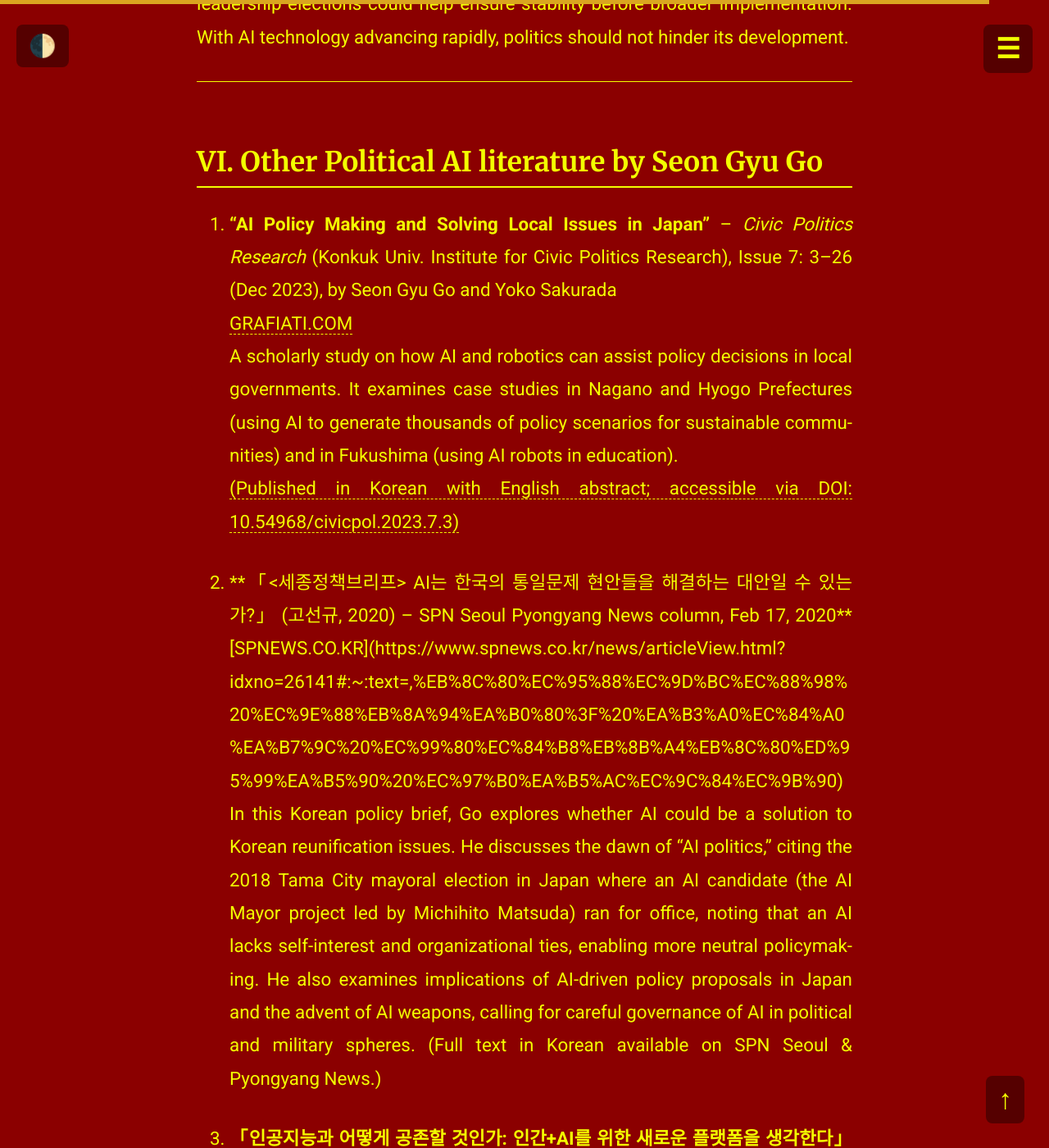
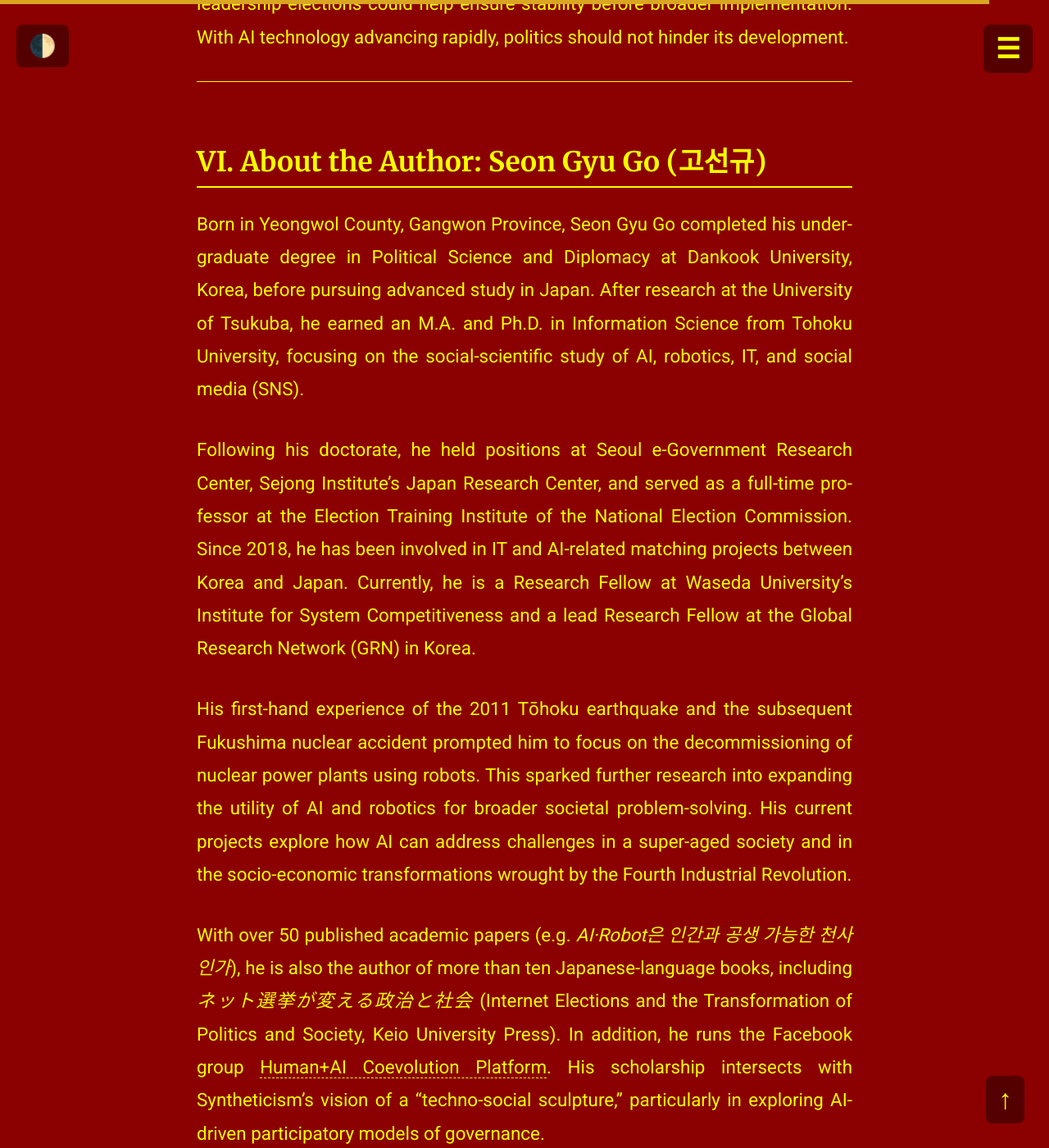
Before and after one commit to ComputerLars/The-Syntheticist-Papers, a Jekyll site: the page built from content/8rmodelingGO.md, in a window 1280 px wide and 1400 px high, scrolled down 30168 px. Shown: the whole window at 82% size. Built offline with Jekyll 4.4.1, drawn with Linux system fonts in a browser that asks for light colours; some of the changed text lies outside the part shown.

Commit message:
Update 8rmodelingGO.md

```diff
--- a/content/8rmodelingGO.md
+++ b/content/8rmodelingGO.md
@@ -39,7 +39,7 @@ The article discusses the democratic potential of the adoption of AI technologie
    - [1. Institutional limits for the adoption of AI parties in Korea](#1-institutional-limits-for-the-adoption-of-ai-parties-in-korea)
    - [2. AI Political parties: possibilities and risks](#2-ai-political-parties-possibilities-and-risks)
 7. [Ⅴ. Conclusion: doing politics with AI for a better democracy](#Ⅴ-conclusion-doing-politics-with-ai-for-a-better-democracy)
-8. [VI. Other Political AI literature by Seon Gyu Go](#vi-other-political-ai-literature-by-seon-gyu-go)
+8. [VI. About the Author: Seon Gyu Go (고선규)](#vi-other-political-ai-literature-by-seon-gyu-go)
 
 ---
 
@@ -166,7 +166,18 @@ Although this article ponders on the legal revisions in preparation for the AI p
 
 ---
 
-## VI. Other Political AI literature by Seon Gyu Go
+## VI. **About the Author: Seon Gyu Go (고선규)**
+Born in Yeongwol County, Gangwon Province, Seon Gyu Go completed his undergraduate degree in Political Science and Diplomacy at Dankook University, Korea, before pursuing advanced study in Japan. After research at the University of Tsukuba, he earned an M.A. and Ph.D. in Information Science from Tohoku University, focusing on the social-scientific study of AI, robotics, IT, and social media (SNS).
+
+Following his doctorate, he held positions at Seoul e-Government Research Center, Sejong Institute’s Japan Research Center, and served as a full-time professor at the Election Training Institute of the National Election Commission. Since 2018, he has been involved in IT and AI-related matching projects between Korea and Japan. Currently, he is a Research Fellow at Waseda University’s Institute for System Competitiveness and a lead Research Fellow at the Global Research Network (GRN) in Korea.
+
+His first-hand experience of the 2011 Tōhoku earthquake and the subsequent Fukushima nuclear accident prompted him to focus on the decommissioning of nuclear power plants using robots. This sparked further research into expanding the utility of AI and robotics for broader societal problem-solving. His current projects explore how AI can address challenges in a super-aged society and in the socio-economic transformations wrought by the Fourth Industrial Revolution.
+
+With over 50 published academic papers (e.g. *AI·Robot은 인간과 공생 가능한 천사인가*), he is also the author of more than ten Japanese-language books, including *ネット選挙が変える政治と社会* (Internet Elections and the Transformation of Politics and Society, Keio University Press). In addition, he runs the Facebook group [Human+AI Coevolution Platform](https://www.facebook.com/groups/601800807022914). His scholarship intersects with Syntheticism’s vision of a “techno-social sculpture,” particularly in exploring AI-driven participatory models of governance.
+
+**Contact:** [tohokugosg@gmail.com](mailto:tohokugosg@gmail.com)
+
+## Other Political AI Literature by Seon Gyu Go
 
 1. **“AI Policy Making and Solving Local Issues in Japan”** – *Civic Politics Research* (Konkuk Univ. Institute for Civic Politics Research), Issue 7: 3–26 (Dec 2023), by Seon Gyu Go and Yoko Sakurada
    [GRAFIATI.COM](https://www.grafiati.com/en/literature-selections/japan-nagano-prefecture#:~:text=Go%2C%20Seon%20Gyu%2C%20and%20Yoko,3)
@@ -174,10 +185,11 @@ Although this article ponders on the legal revisions in preparation for the AI p
    [(Published in Korean with English abstract; accessible via DOI: 10.54968/civicpol.2023.7.3)](https://doi.org/10.54968/civicpol.2023.7.3)
 
 2. **「<세종정책브리프> AI는 한국의 통일문제 현안들을 해결하는 대안일 수 있는가?」 (고선규, 2020) – SPN Seoul Pyongyang News column, Feb 17, 2020**
-   [SPNEWS.CO.KR](https://www.spnews.co.kr/news/articleView.html?idxno=26141#:~:text=,%EB%8C%80%EC%95%88%EC%9D%BC%EC%88%98%20%EC%9E%88%EB%8A%94%EA%B0%80%3F%20%EA%B3%A0%EC%84%A0%EA%B7%9C%20%EC%99%80%EC%84%B8%EB%8B%A4%EB%8C%80%ED%95%99%EA%B5%90%20%EC%97%B0%EA%B5%AC%EC%9C%84%EC%9B%90)
+   [SPNEWS.CO.KR](https://www.spnews.co.kr/news/articleView.html?idxno=26141)
    In this Korean policy brief, Go explores whether AI could be a solution to Korean reunification issues. He discusses the dawn of “AI politics,” citing the 2018 Tama City mayoral election in Japan where an AI candidate (the AI Mayor project led by Michihito Matsuda) ran for office, noting that an AI lacks self-interest and organizational ties, enabling more neutral policymaking. He also examines implications of AI-driven policy proposals in Japan and the advent of AI weapons, calling for careful governance of AI in political and military spheres.
    (Full text in Korean available on SPN Seoul & Pyongyang News.)
 
-3. **「인공지능과 어떻게 공존할 것인가: 인간+AI를 위한 새로운 플랫폼을 생각한다」 (고선규, 2019)**. *How to Coexist with Artificial Intelligence: Thinking of a New Platform for Human+AI*, 타커스(Takus) Publishing, 2019
-   [BOOKS.GOOGLE.COM](https://books.google.com/books/about/%EC%9D%B8%EA%B3%B5%EC%A7%80%EB%8A%A5%EA%B3%BC_%EC%96%B4%EB%96%BB%EA%B2%8C_%EA%B3%B5%EC%A1%B4%ED%95%A0_%EA%B2%83.html?id=IhDcDwAAQBAJ#:~:text=%EC%9D%B8%EA%B3%B5%EC%A7%80%EB%8A%A5%EA%B3%BC%20%EC%96%B4%EB%96%BB%EA%B2%8C%20%EA%B3%B5%EC%A1%B4%ED%95%A0%20%EA%B2%83%EC%9D%B8%EA%B0%80%20,%E2%80%BA)
-   This Korean-language book provides context for Go’s perspective on AI: introducing AI’s growing presence “from the robots we meet in daily life to AI politicians, AI artists, and AI doctors,” and considers how humans can adapt to and collaborate with these AI entities. The book suggests that improving “AI literacy” will be crucial for the future, aligning with Go’s academic focus on AI’s impact on society and governance.
+3. **「인공지능과 어떻게 공존할 것인가: 인간+AI를 위한 새로운 플랫폼을 생각한다」 (고선규, 2019)**
+   *How to Coexist with Artificial Intelligence: Thinking of a New Platform for Human+AI*, 타커스(Takus) Publishing, 2019
+   [Google Books](https://books.google.dk/books?id=gnyREAAAQBAJ&hl=da&source=gbs_book_other_versions) | [Kyobo eBook Preview (English translated)](https://ebook--product-kyobobook-co-kr.translate.goog/dig/preview/E000003244543?_x_tr_sl=auto&_x_tr_tl=en&_x_tr_hl=da&_x_tr_pto=wapp)
+   This Korean-language book provides context for Go’s perspective on AI, including AI’s growing presence “from the robots we meet in daily life to AI politicians, AI artists, and AI doctors.” It considers how humans can adapt to and collaborate with AI entities and suggests that improving “AI literacy” will be crucial for the future—an emphasis consistent with Go’s academic focus on AI’s impact on society and governance. Additionally, the book presents Go's vision for rethinking social and institutional structures to integrate AI in ways that advance democratic engagement.
```
